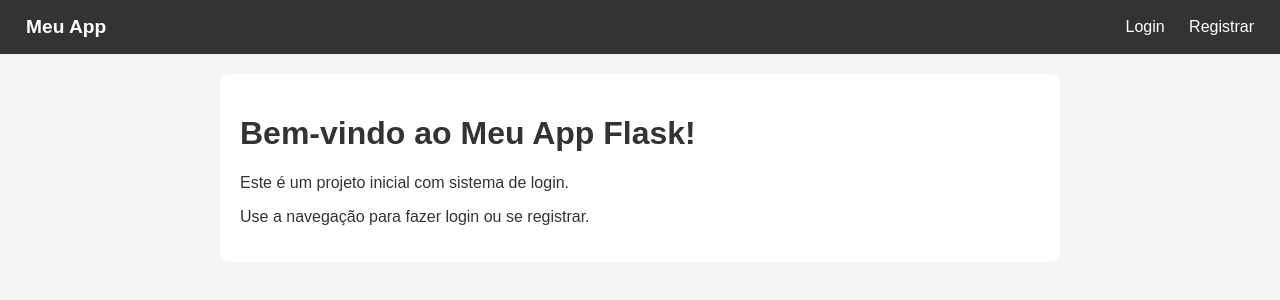
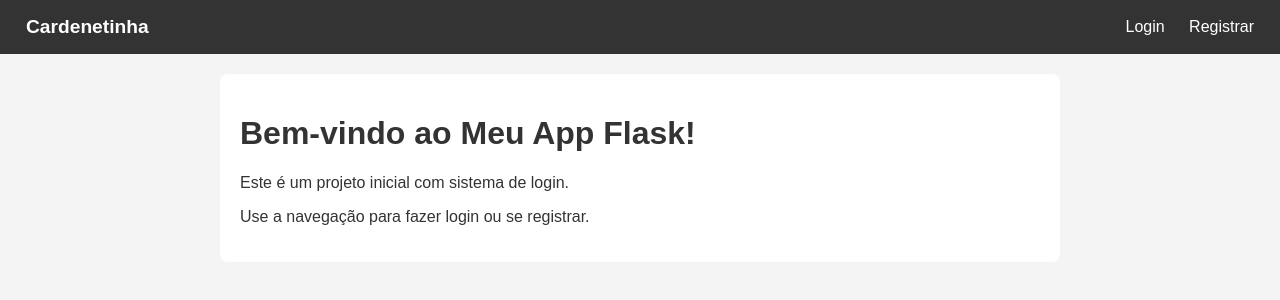
Before and after one commit to profadevairvitorio/cardenetinha, a Flask app: page / in a window 1280 px wide. Shown: the top 300 px of the page. Run offline with Flask 3, Linux system fonts and the light colour scheme.

Commit message:
feat: reactor read me

```diff
--- a/app/templates/base.html
+++ b/app/templates/base.html
@@ -3,13 +3,13 @@
 <head>
     <meta charset="UTF-8">
     <meta name="viewport" content="width=device-width, initial-scale=1.0">
-    <title>{{ title }} - Meu App Flask</title>
+    <title>{{ title }} - Cardenetinha</title>
     <link rel="stylesheet" href="{{ url_for('static', filename='css/style.css') }}">
 </head>
 <body>
     <header>
         <nav>
-            <a href="{{ url_for('main.index') }}" class="nav-brand">Meu App</a>
+            <a href="{{ url_for('main.index') }}" class="nav-brand">Cardenetinha</a>
             <div class="nav-links">
                 {% if current_user.is_authenticated %}
                     <a href="{{ url_for('main.dashboard') }}">Painel</a>
```
